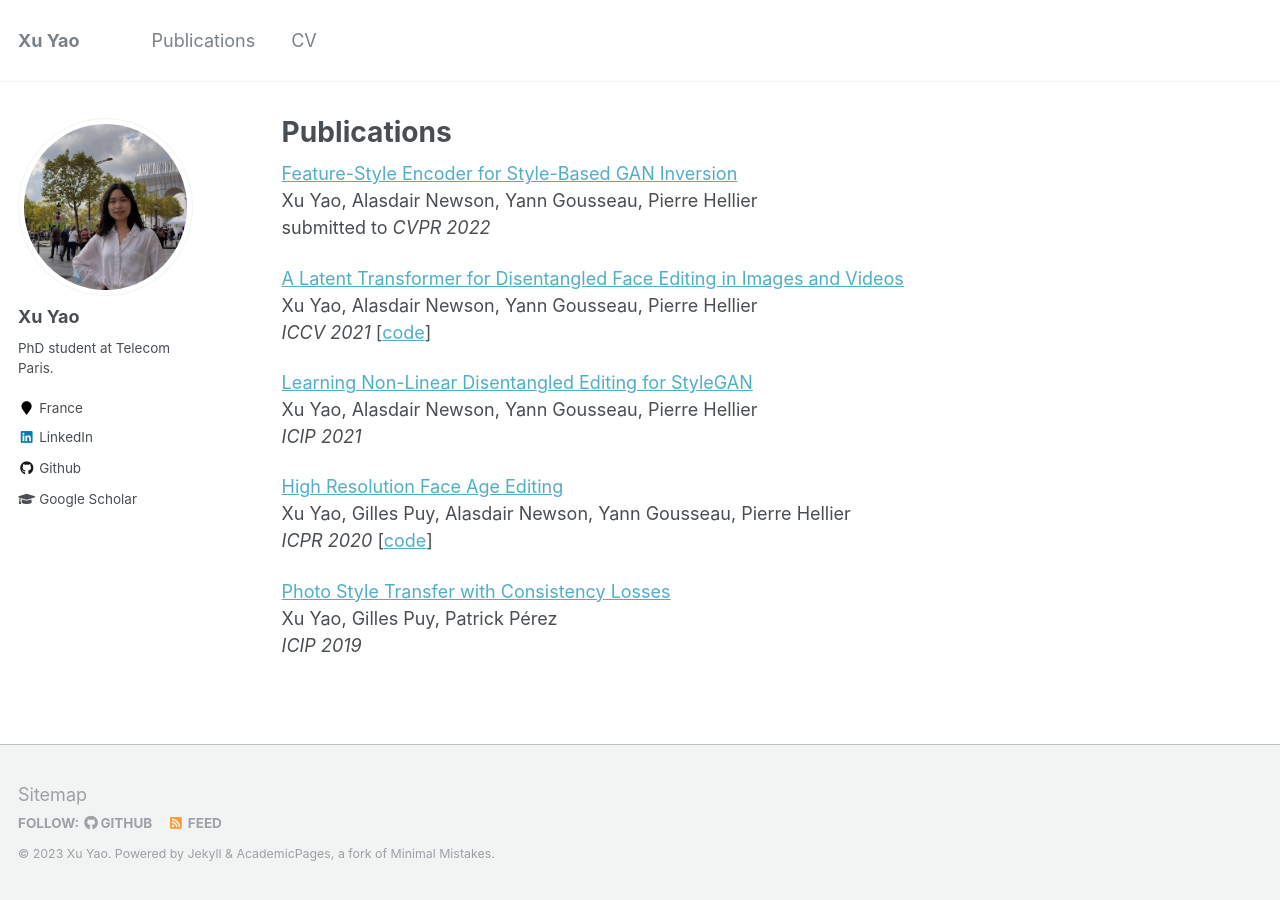
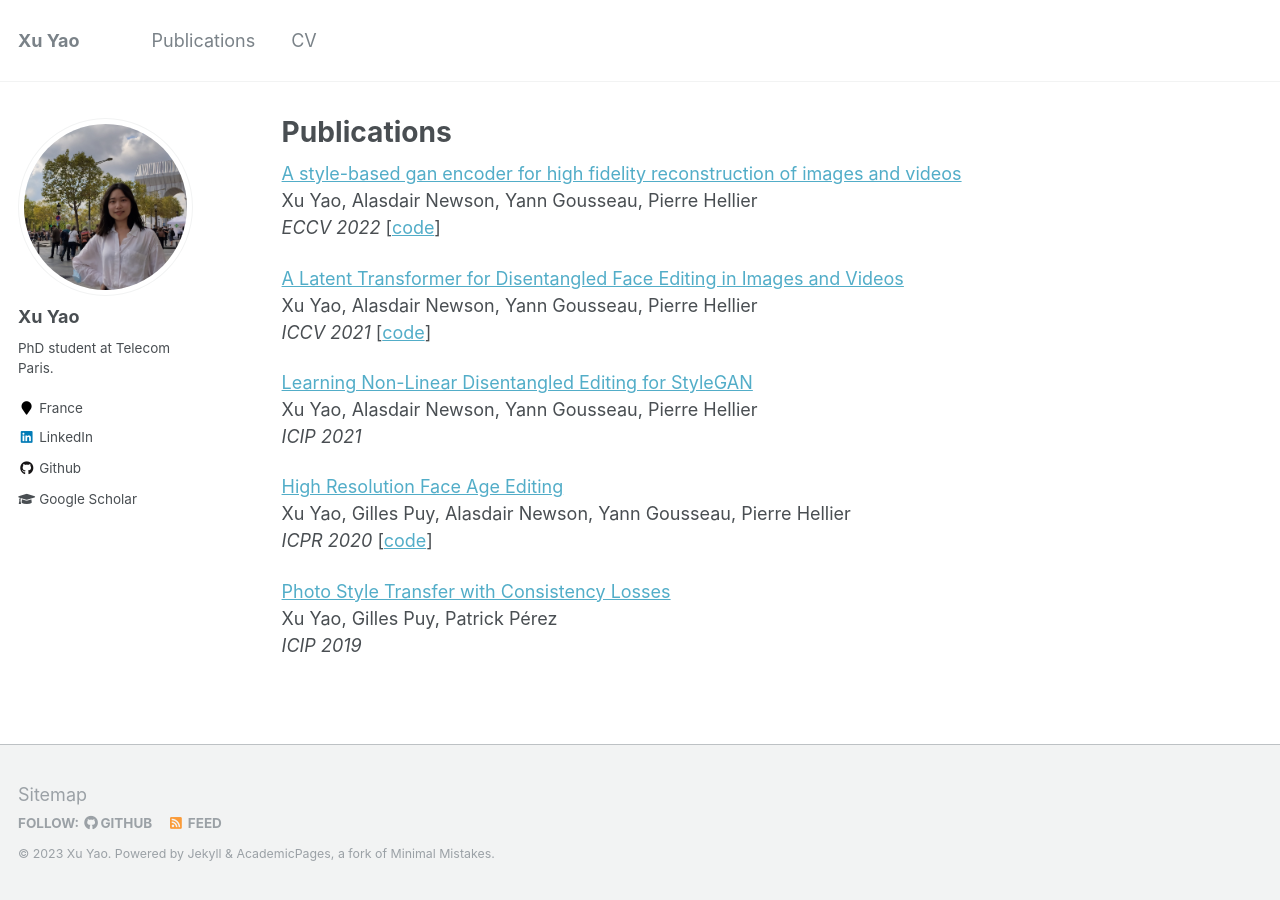
Before and after one commit to Xu-Yao/xu-yao.github.io, a Jekyll site: the page built from _pages/publications.md, in a window 1280 px wide. Built offline with Jekyll 4.4.1, drawn with Linux system fonts in a browser that asks for light colours.

Commit message:
Update publications.md

```diff
--- a/_pages/publications.md
+++ b/_pages/publications.md
@@ -8,9 +8,9 @@ author_profile: true
 
 
 
-[Feature-Style Encoder for Style-Based GAN Inversion](https://xu-yao.github.io/files/Feature_Style_Encoder_for_Style_Based_GAN_Inversion_arxiv.pdf)
+[A style-based gan encoder for high fidelity reconstruction of images and videos](https://www.ecva.net/papers/eccv_2022/papers_ECCV/papers/136750579.pdf)
 Xu Yao, Alasdair Newson, Yann Gousseau, Pierre Hellier \
-submitted to *CVPR 2022*
+*ECCV 2022* [[code](https://github.com/InterDigitalInc/FeatureStyleEncoder)]
 
 [A Latent Transformer for Disentangled Face Editing in Images and Videos](https://openaccess.thecvf.com/content/ICCV2021/papers/Yao_A_Latent_Transformer_for_Disentangled_Face_Editing_in_Images_and_ICCV_2021_paper.pdf)
 Xu Yao, Alasdair Newson, Yann Gousseau, Pierre Hellier \
```
